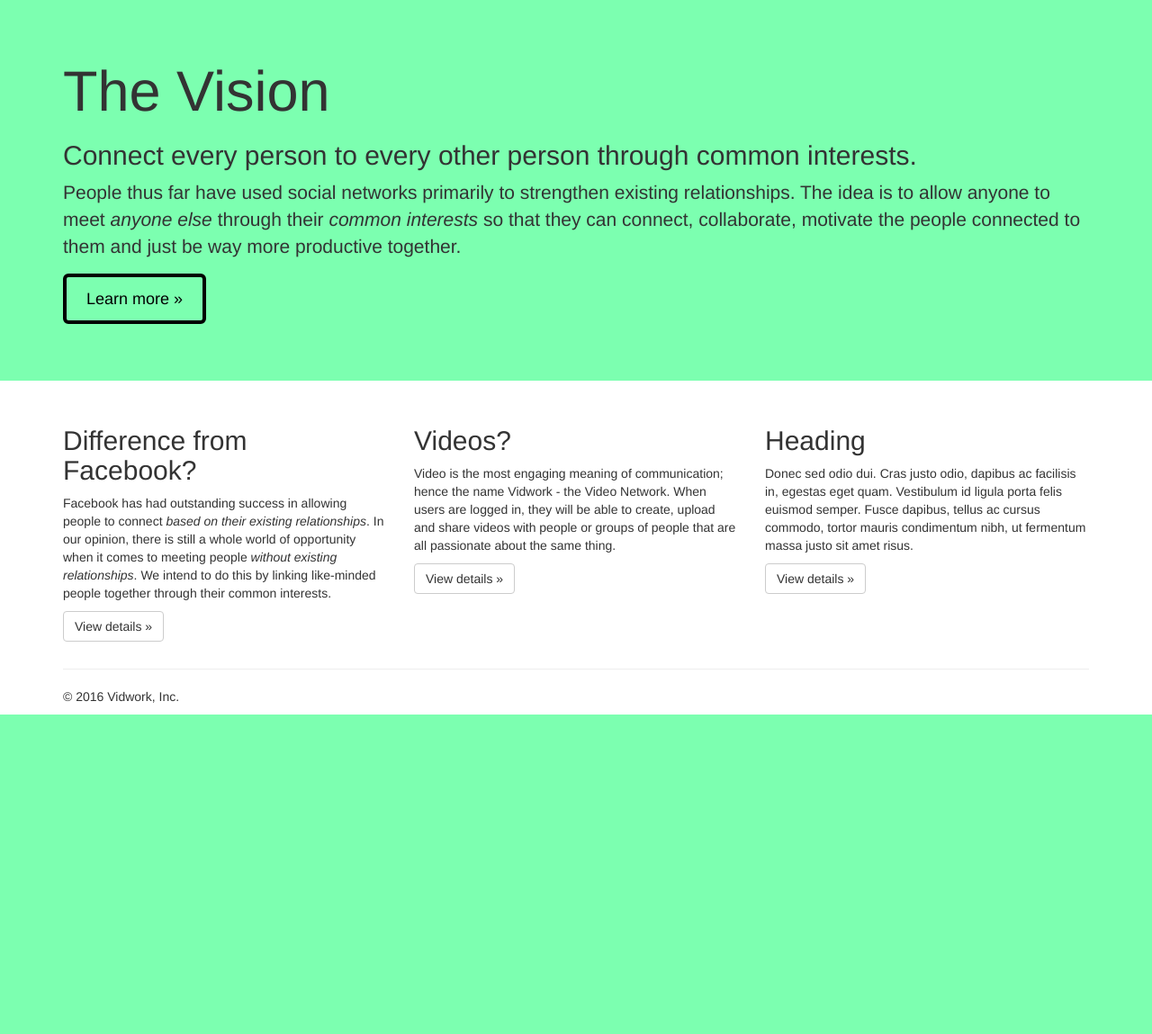
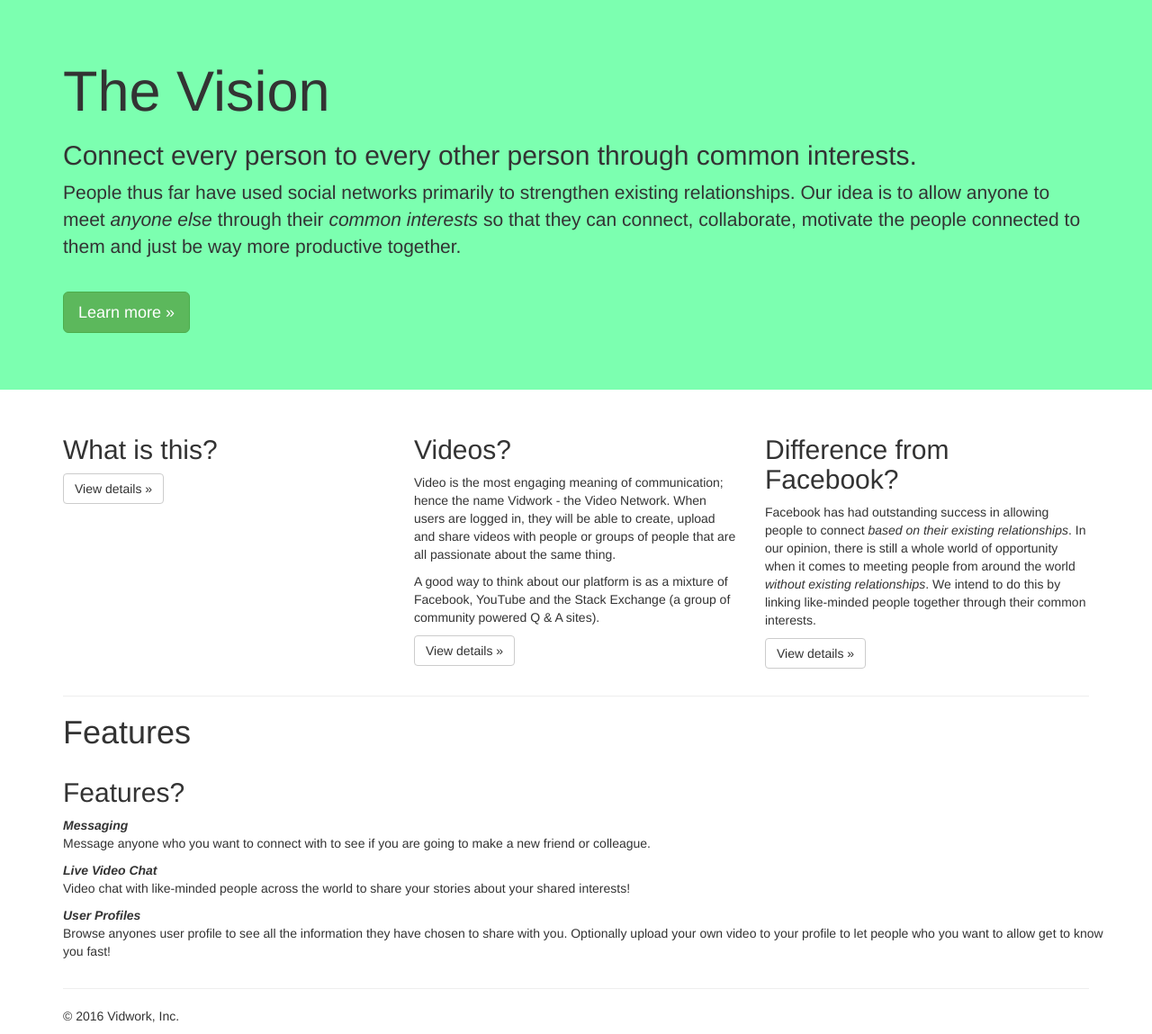
Before and after one commit to maxg203/mvp-landing, a Django app: page / in a window 1280 px wide. Shown: the part 51-1200 px from the top of the page at 90% size. Before the commit the page ends 845 px from the top, so only its background shows below. Run offline with Django 3.2, Linux system fonts and the light colour scheme; some libraries are stand-ins or nearby versions.

Commit message:
Adding content, layout changes

```diff
--- a/mysite/mysite/templates/mysite/index.html
+++ b/mysite/mysite/templates/mysite/index.html
@@ -22,15 +22,16 @@
               <a class="navbar-brand" href="">Vidwork</a>
             </div>
             <div id="navbar" class="navbar-collapse collapse">
-              <form class="navbar-form navbar-right">
-                <div class="form-group">
-                  <input type="name" placeholder="Full Name" class="form-control">
-                </div>
-                <div class="form-group">
-                  <input type="email" placeholder="Email" class="form-control">
-                </div>
-                <button type="submit" class="btn btn-success">Get Notified</button>
-              </form>
+                <!-- Replace this form with proper one -->
+                <form class="navbar-form navbar-right" method="POST" action="/email/">{% csrf_token %}
+                  <div class="form-group">
+                    <input type="name" name="name" placeholder="Full Name" class="form-control">
+                  </div>
+                  <div class="form-group">
+                    <input type="email" name="email" placeholder="Email" class="form-control">
+                  </div>
+                  <button type="submit" name="commit" class="btn btn-success">Get Notified</button>
+                </form>
             </div><!--/.navbar-collapse -->
           </div>
         </nav>
@@ -41,9 +42,12 @@
             <h1>The Vision</h1>
             <h2>Connect every person to every other person through common interests.</h2>
             <p>
-                People thus far have used social networks primarily to strengthen existing relationships. The idea is to allow anyone to meet <i>anyone else</i> through their <i>common interests</i> so that they can connect, collaborate, motivate the people connected to them and just be way more productive together.
+                People thus far have used social networks primarily to strengthen existing relationships. Our idea is to allow anyone to meet <i>anyone else</i> through their <i>common interests</i> so that they can connect, collaborate, motivate the people connected to them and just be way more productive together.
             </p>
-            <p><a class="btn btn-success btn-lg outline" href="signup" role="button">Learn more »</a></p>
+            <br>
+            <p>
+                <a class="btn btn-success btn-lg" href="signup" role="button">Learn more »</a>
+            </p>
         </center>
           </div>
         </div>
@@ -52,9 +56,9 @@
           <!-- Example row of columns -->
           <div class="row">
             <div class="col-md-4">
-              <h2>Difference from Facebook?</h2>
+              <h2>What is this?</h2>
               <p>
-                  Facebook has had outstanding success in allowing people to connect <i>based on their existing relationships</i>. In our opinion, there is still a whole world of opportunity when it comes to meeting people <i>without existing relationships</i>. We intend to do this by linking like-minded people together through their common interests.
+
               </p>
               <p><a class="btn btn-default" href="signup" role="button">View details »</a></p>
             </div>
@@ -63,15 +67,45 @@
               <p>
                   Video is the most engaging meaning of communication; hence the name Vidwork - the Video Network. When users are logged in, they will be able to create, upload and share videos with people or groups of people that are all passionate about the same thing.
               </p>
+              <p>
+                  A good way to think about our platform is as a mixture of Facebook, YouTube and the Stack Exchange (a group of community powered Q &amp; A sites).
+              </p>
               <p><a class="btn btn-default" href="signup" role="button">View details »</a></p>
            </div>
             <div class="col-md-4">
-              <h2>Heading</h2>
-              <p>Donec sed odio dui. Cras justo odio, dapibus ac facilisis in, egestas eget quam. Vestibulum id ligula porta felis euismod semper. Fusce dapibus, tellus ac cursus commodo, tortor mauris condimentum nibh, ut fermentum massa justo sit amet risus.</p>
+                <h2>Difference from Facebook?</h2>
+                <p>
+                    Facebook has had outstanding success in allowing people to connect <i>based on their existing relationships</i>. In our opinion, there is still a whole world of opportunity when it comes to meeting people from around the world <i>without existing relationships</i>. We intend to do this by linking like-minded people together through their common interests.
+                </p>
               <p><a class="btn btn-default" href="signup" role="button">View details »</a></p>
             </div>
           </div>
+          <hr>
+          <h1>Features</h1>
+          <div class="container">
+              <div class="row">
+                  <h2>Features?</h2>
+                  <strong><i>Messaging</i></strong>
+                  <p>
+                      Message anyone who you want to connect with to see if you are going to make a new friend or colleague.
+                  </p>
 
+                  <strong><i>Live Video Chat</i></strong>
+                  <p>
+                      Video chat with like-minded people across the world to share your stories about your shared interests!
+                  </p>
+
+                  <strong><i>User Profiles</i></strong>
+                  <p>
+                      Browse anyones user profile to see all the information they have chosen to share with you. Optionally upload your own video to your profile to let people who you want to allow get to know you fast!
+                  </p>
+                  <div class="col-md-4">
+
+                  </div>
+
+              </div>
+
+          </div>
           <hr>
 
           <footer>
@@ -80,6 +114,7 @@
         </div> <!-- /container -->
 
         <script   src="https://code.jquery.com/jquery-2.2.4.min.js"   integrity="sha256-BbhdlvQf/xTY9gja0Dq3HiwQF8LaCRTXxZKRutelT44="   crossorigin="anonymous"></script>
+
         <script src="https://maxcdn.bootstrapcdn.com/bootstrap/3.3.6/js/bootstrap.min.js" integrity="sha384-0mSbJDEHialfmuBBQP6A4Qrprq5OVfW37PRR3j5ELqxss1yVqOtnepnHVP9aJ7xS" crossorigin="anonymous"></script>
 
     </body>
--- a/mysite/mysite/urls.py
+++ b/mysite/mysite/urls.py
@@ -18,7 +18,8 @@ from django.contrib import admin
 from . import views
 
 urlpatterns = [
-    url(r'^admin/$', admin.site.urls),
+    url(r'^admin/', admin.site.urls),
     url(r'^$', views.home, name='home'),
-    url(r'^signup/$', views.signup, name='signup')
+    url(r'^signup/', views.signup, name='signup'),
+    url(r'^email/', views.email, name='email'),
 ]
--- a/mysite/mysite/views.py
+++ b/mysite/mysite/views.py
@@ -1,7 +1,15 @@
-from django.shortcuts import render
+from django.shortcuts import render, redirect
 
 def home(request):
     return render(request, 'mysite/index.html')
 
 def signup(request):
     return render(request, 'mysite/signup.html')
+
+def email(request):
+    name = request.POST.get('name', '')
+    email = request.POST.get('email', '')
+    print(name)
+    print(email)
+
+    return redirect('/')
```
Also changed, not shown: mysite/mysite/templates/mysite/signup.html (+16 -15 lines).
